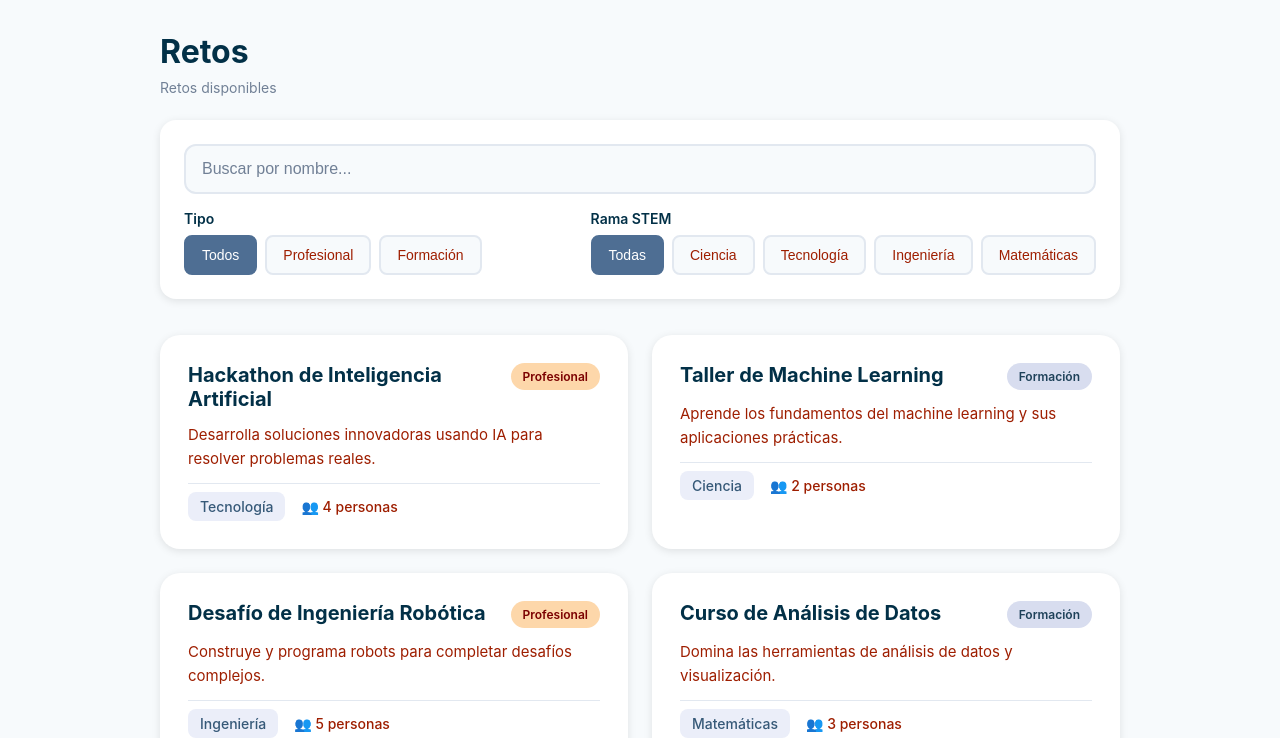
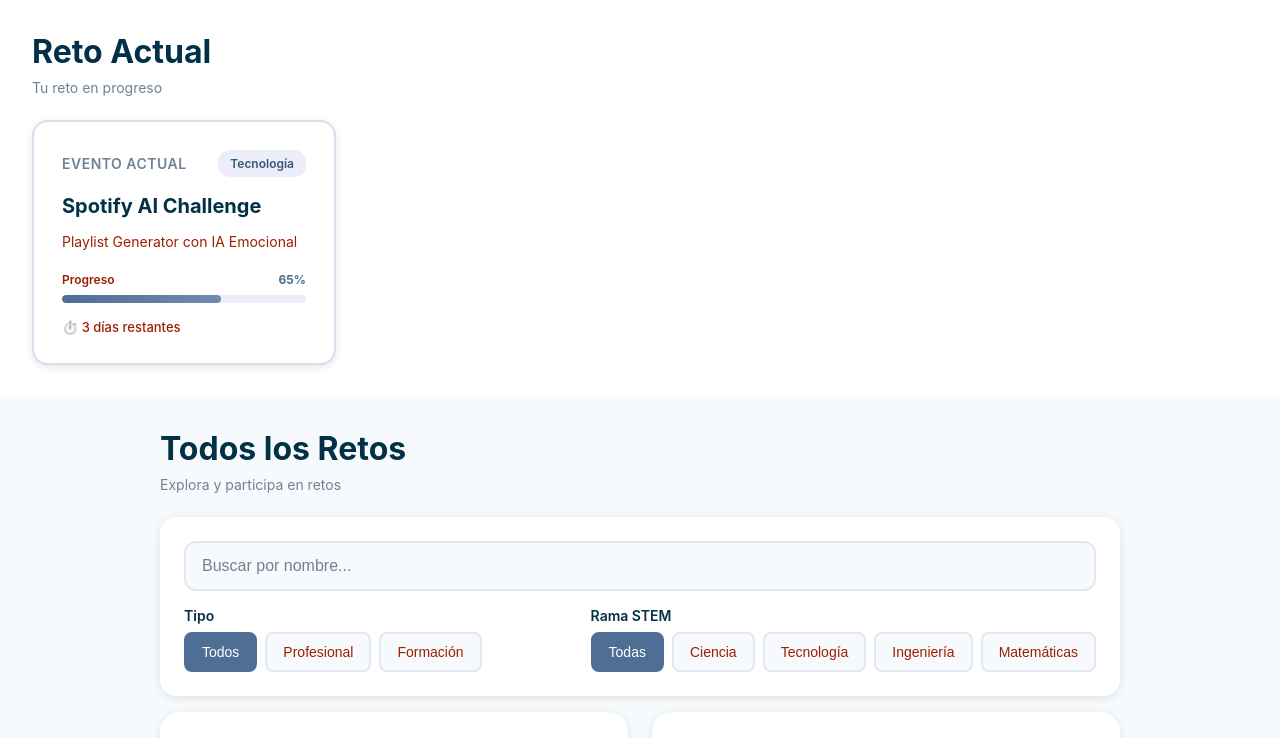
Before and after one commit to giselacb/Hacktonfem, a React (Vite) app: page /challenges in a window 1280 px wide. Shown: the top 738 px of the page. Built offline with nearby package versions, Linux system fonts and the light colour scheme; no server answers; sample sign-in values are in the browser's storage.

Commit message:
feat: add new page downloads

```diff
--- a/src/App.tsx
+++ b/src/App.tsx
@@ -5,7 +5,6 @@
 import Login from './components/Login';
 import Register from './components/Register';
 import Layout from './components/Layout';
-import Home from './components/Home';
 import Challenges from './components/Challenges';
 import EventoDetail from './components/EventoDetail';
 import Ranking from './components/Ranking';
@@ -49,7 +48,7 @@
           path="/"
           element={user ? <Layout /> : <Navigate to="/login" />}
         >
-          <Route index element={<Home />} />
+          <Route index element={<Navigate to="/challenges" replace />} />
           <Route path="challenges" element={<Challenges />} />
           <Route path="challenges/:id" element={<EventoDetail />} />
           <Route path="ranking" element={<Ranking />} />
--- a/src/components/BottomNavigation.tsx
+++ b/src/components/BottomNavigation.tsx
@@ -4,14 +4,7 @@
 const BottomNavigation = () => {
   return (
     <nav className="bottom-nav">
-      <NavLink to="/" className={({ isActive }) => isActive ? 'nav-item active' : 'nav-item'}>
-        <svg className="nav-icon" fill="none" stroke="currentColor" viewBox="0 0 24 24">
-          <path strokeLinecap="round" strokeLinejoin="round" strokeWidth={2} d="M3 12l2-2m0 0l7-7 7 7M5 10v10a1 1 0 001 1h3m10-11l2 2m-2-2v10a1 1 0 01-1 1h-3m-6 0a1 1 0 001-1v-4a1 1 0 011-1h2a1 1 0 011 1v4a1 1 0 001 1m-6 0h6" />
-        </svg>
-        <span className="nav-label">Inicio</span>
-      </NavLink>
-
-      <NavLink to="/challenges" className={({ isActive }) => isActive ? 'nav-item active' : 'nav-item'}>
+      <NavLink to="/challenges" end className={({ isActive }) => isActive ? 'nav-item active' : 'nav-item'}>
         <svg className="nav-icon" fill="none" stroke="currentColor" viewBox="0 0 24 24">
           <path strokeLinecap="round" strokeLinejoin="round" strokeWidth={2} d="M9 12l2 2 4-4M7.835 4.697a3.42 3.42 0 001.946-.806 3.42 3.42 0 014.438 0 3.42 3.42 0 001.946.806 3.42 3.42 0 013.138 3.138 3.42 3.42 0 00.806 1.946 3.42 3.42 0 010 4.438 3.42 3.42 0 00-.806 1.946 3.42 3.42 0 01-3.138 3.138 3.42 3.42 0 00-1.946.806 3.42 3.42 0 01-4.438 0 3.42 3.42 0 00-1.946-.806 3.42 3.42 0 01-3.138-3.138 3.42 3.42 0 00-.806-1.946 3.42 3.42 0 010-4.438 3.42 3.42 0 00.806-1.946 3.42 3.42 0 013.138-3.138z" />
         </svg>
--- a/src/components/Challenges.css
+++ b/src/components/Challenges.css
@@ -1,11 +1,166 @@
-/* Mobile First - Eventos List */
+/* Mobile First - Challenges Page Unified */
+
+.challenges-page {
+  min-height: 100vh;
+  background: var(--bg-secondary);
+  padding-bottom: 80px;
+}
+
+/* Current Event Hero Section */
+.current-event-hero {
+  background: var(--bg-primary);
+  padding: 1.5rem 1.25rem 2rem;
+  margin-bottom: 0;
+}
+
+.page-header {
+  margin-bottom: 1.5rem;
+}
+
+.page-title {
+  font-size: 1.75rem;
+  font-weight: 700;
+  color: var(--text-primary);
+  margin: 0 0 0.5rem 0;Challenges
+}
+
+.page-subtitle {
+  font-size: 0.875rem;
+  color: var(--text-tertiary);
+  margin: 0;
+}
+
+.current-event-card {
+  background: var(--bg-primary);
+  border-radius: 16px;
+  padding: 1.5rem;
+  box-shadow: 0 2px 8px rgba(0, 0, 0, 0.1);
+  cursor: pointer;
+  transition: all 0.3s;
+  border: 2px solid var(--primary-200);
+  display: flex;
+  flex-direction: column;
+  gap: 0.75rem;
+}
+
+.current-event-card:active {
+  transform: scale(0.98);
+}
+
+.current-event-header {
+  display: flex;
+  justify-content: space-between;
+  align-items: center;
+  margin-bottom: 0.25rem;
+}
+
+.current-event-title {
+  font-size: 0.875rem;
+  font-weight: 600;
+  color: var(--text-tertiary);
+  margin: 0;
+  text-transform: uppercase;
+  letter-spacing: 0.5px;
+}
+
+.current-event-badge {
+  padding: 0.375rem 0.75rem;
+  background: var(--primary-100);
+  color: var(--primary-700);
+  border-radius: 12px;
+  font-size: 0.75rem;
+  font-weight: 600;
+}
+
+.current-event-name {
+  font-size: 1rem;
+  font-weight: 700;
+  color: var(--text-primary);
+  margin: 0;
+  line-height: 1.3;
+}
+
+.current-event-description {
+  font-size: 0.8125rem;
+  color: var(--text-secondary);
+  line-height: 1.5;
+  margin: 0;
+  display: -webkit-box;
+  -webkit-line-clamp: 2;
+  -webkit-box-orient: vertical;
+  overflow: hidden;
+}
+
+.current-event-progress {
+  display: flex;
+  flex-direction: column;
+  gap: 0.5rem;
+  margin-top: 0.5rem;
+}
+
+.progress-header {
+  display: flex;
+  justify-content: space-between;
+  align-items: center;
+}
+
+.progress-label {
+  font-size: 0.75rem;
+  font-weight: 600;
+  color: var(--text-secondary);
+}
+
+.progress-percentage {
+  font-size: 0.75rem;
+  font-weight: 700;
+  color: var(--primary-600);
+}
+
+.progress-bar {
+  width: 100%;
+  height: 8px;
+  background: var(--primary-100);
+  border-radius: 4px;
+  overflow: hidden;
+}
+
+.progress-fill {
+  height: 100%;
+  background: linear-gradient(90deg, var(--primary-600) 0%, var(--primary-500) 100%);
+  border-radius: 4px;
+  transition: width 0.3s ease;
+}
+
+.current-event-footer {
+  display: flex;
+  align-items: center;
+  margin-top: 0.25rem;
+}
+
+.days-remaining {
+  font-size: 0.8125rem;
+  color: var(--text-secondary);
+  font-weight: 500;
+}
+
+/* All Challenges Section */
+.all-challenges-section {
+  background: var(--bg-secondary);
+  padding: 2rem 1.25rem;
+}
+
+.page-content {
+  display: flex;
+  flex-direction: column;
+  gap: 1.5rem;
+}
 
 .filters-section {
   background: var(--bg-primary);
   border-radius: 16px;
   padding: 1.25rem;
   box-shadow: 0 2px 8px rgba(0, 0, 0, 0.1);
-  margin-bottom: 1.25rem;
+  margin-bottom: 0;
   display: flex;
   flex-direction: column;
   gap: 1rem;
@@ -227,6 +382,41 @@
 
 /* Tablet */
 @media (min-width: 768px) {
+  .current-event-hero {
+    padding: 2rem;
+  }
+
+  .page-header {
+    margin-bottom: 2rem;
+  }
+
+  .page-title {
+    font-size: 2rem;
+  }
+
+  .current-event-card {
+    padding: 1.5rem;
+  }
+
+  .current-event-name {
+    font-size: 1.125rem;
+  }
+
+  .current-event-description {
+    font-size: 0.875rem;
+    -webkit-line-clamp: 3;
+  }
+
+  .current-event-card:hover {
+    transform: translateY(-4px);
+    box-shadow: 0 8px 16px rgba(0, 0, 0, 0.15);
+    border-color: var(--primary-400);
+  }
+
+  .all-challenges-section {
+    padding: 2rem;
+  }
+
   .filters-section {
     padding: 1.5rem;
   }
@@ -276,6 +466,26 @@
 
 /* Desktop */
 @media (min-width: 1024px) {
+  .current-event-hero {
+    padding: 2rem;
+  }
+
+  .current-event-card {
+    flex: 0 0 25%;
+    max-width: 25%;
+    padding: 1.75rem;
+  }
+
+  .current-event-name {
+    font-size: 1.25rem;
+  }
+
+  .all-challenges-section {
+    padding: 2rem;
+    max-width: 1024px;
+    margin: 0 auto;
+  }
+
   .eventos-list {
     display: grid;
     grid-template-columns: repeat(2, 1fr);
--- a/src/components/Challenges.tsx
+++ b/src/components/Challenges.tsx
@@ -1,10 +1,19 @@
 import { useState, useMemo } from 'react';
 import { useNavigate } from 'react-router-dom';
-import './Page.css';
 import './Challenges.css';
 
 type EventType = 'profesional' | 'formación';
 type STEMBranch = 'Ciencia' | 'Tecnología' | 'Ingeniería' | 'Matemáticas' | '';
+
+interface CurrentEvent {
+  id: string;
+  name: string;
+  description: string;
+  branch: string;
+  type: string;
+  progress: number;
+  daysRemaining: number;
+}
 
 interface Evento {
   id: string;
@@ -17,6 +26,17 @@
 
 const Challenges = () => {
   const navigate = useNavigate();
+
+  // Evento actual destacado (del Home)
+  const [currentEvent] = useState<CurrentEvent | null>({
+    id: '1',
+    name: 'Spotify AI Challenge',
+    description: 'Playlist Generator con IA Emocional',
+    branch: 'Tecnología',
+    type: 'profesional',
+    progress: 65,
+    daysRemaining: 3,
+  });
 
   // Datos de ejemplo - en producción vendrían de una API
   const [eventos] = useState<Evento[]>([
@@ -123,13 +143,54 @@
   };
 
   return (
-    <div className="page-container">
-      <div className="page-header">
-        <h1 className="page-title">Retos</h1>
-        <p className="page-subtitle">Retos disponibles</p>
-      </div>
+    <div className="challenges-page">
+      {/* Hero section con evento actual */}
+      {currentEvent && (
+        <div className="current-event-hero">
+          <div className="page-header">
+            <h1 className="page-title">Reto Actual</h1>
+            <p className="page-subtitle">Tu reto en progreso</p>
+          </div>
 
-      <div className="page-content">
+          <div className="current-event-card" onClick={() => navigate(`/challenges/${currentEvent.id}`)}>
+            <div className="current-event-header">
+              <h3 className="current-event-title">EVENTO ACTUAL</h3>
+              <span className="current-event-badge">{currentEvent.branch}</span>
+            </div>
+
+            <h4 className="current-event-name">{currentEvent.name}</h4>
+            <p className="current-event-description">{currentEvent.description}</p>
+
+            <div className="current-event-progress">
+              <div className="progress-header">
+                <span className="progress-label">Progreso</span>
+                <span className="progress-percentage">{currentEvent.progress}%</span>
+              </div>
+              <div className="progress-bar">
+                <div
+                  className="progress-fill"
+                  style={{ width: `${currentEvent.progress}%` }}
+                ></div>
+              </div>
+            </div>
+
+            <div className="current-event-footer">
+              <span className="days-remaining">
+                ⏱️ {currentEvent.daysRemaining} {currentEvent.daysRemaining === 1 ? 'día restante' : 'días restantes'}
+              </span>
+            </div>
+          </div>
+        </div>
+      )}
+
+      {/* Sección de todos los retos */}
+      <div className="all-challenges-section">
+        <div className="page-header">
+          <h1 className="page-title">Todos los Retos</h1>
+          <p className="page-subtitle">Explora y participa en retos</p>
+        </div>
+
+        <div className="page-content">
         {/* Filtros y búsqueda */}
         <div className="filters-section">
           <div className="search-container">
@@ -245,6 +306,7 @@
             </div>
           )}
         </div>
+        </div>
       </div>
     </div>
   );
```
Also changed, not shown: src/components/Auth.css (+30 -144 lines), src/components/Profile.css (+30 -40 lines).
